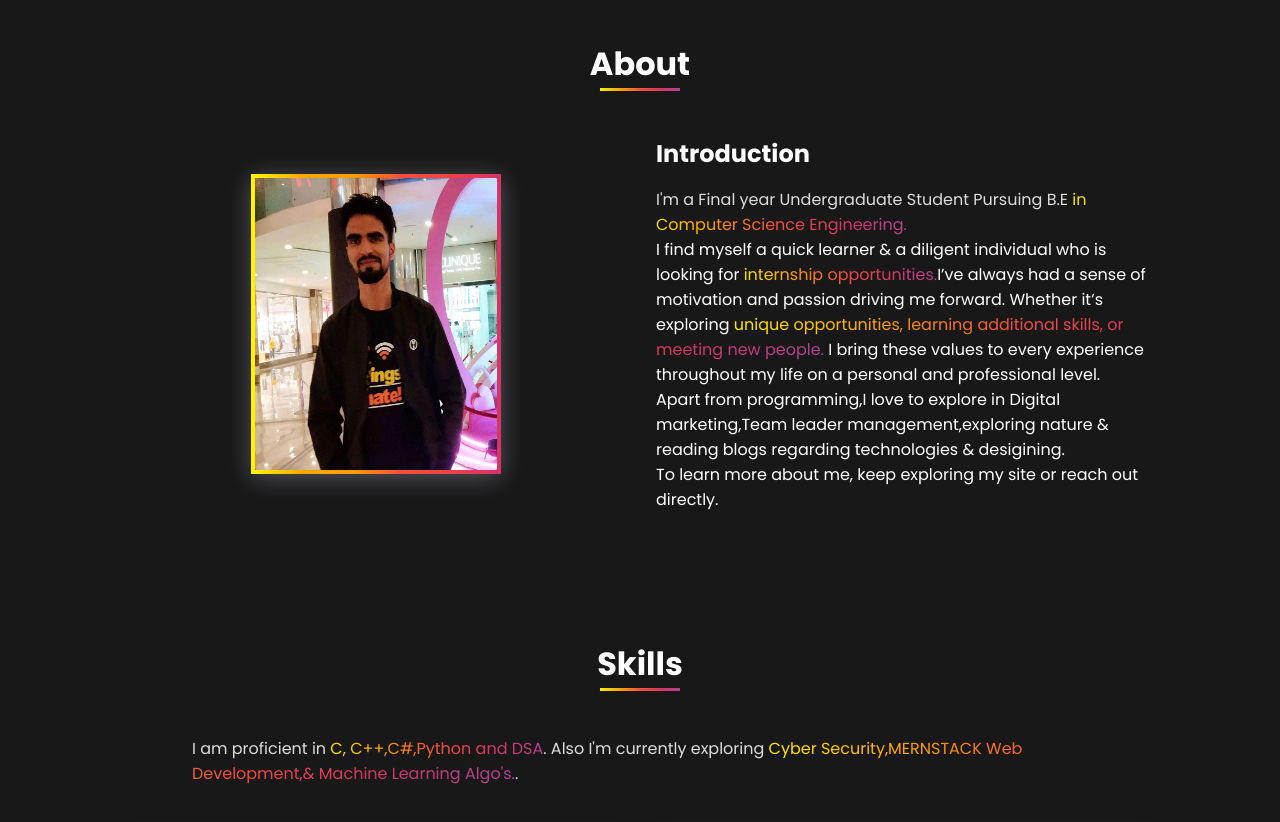
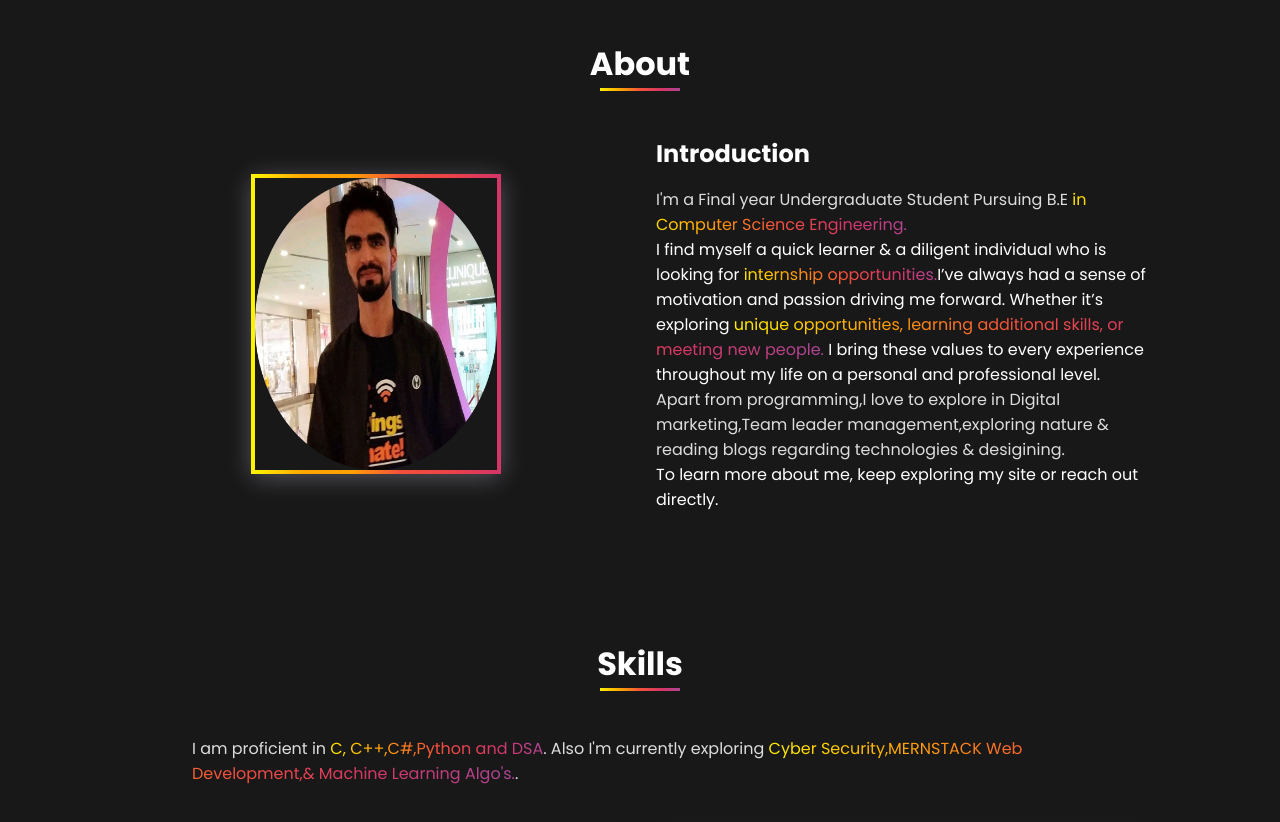
Before and after one commit to Aabidnabi/Personal_Portfolio-Webiste, a plain HTML site: page index.html in a window 1280 px wide. Shown: the part 840-1662 px from the top of the page. Drawn offline with nearby package versions, Linux system fonts and the light colour scheme.

Commit message:
profile updated

```diff
--- a/index.html
+++ b/index.html
@@ -76,7 +76,7 @@
 
                 <div class="about__container bd-grid">
                     <div class="about__img">
-                <img src="assets/img/about-me.jpg" alt="" style="width: 250px; height: 300px">
+                <img src="assets/img/profile-me.png" alt="" style="width: 250px; height: 300px">
                     </div>
                     <div>
                         <h2 class="about__subtitle"> <span class="text-highlight-2"></span>Introduction</h2>
@@ -85,8 +85,8 @@
                         <p style="color:#dddddd;" class="about__text"></p> I find myself a quick learner & a diligent individual who is looking for
                         <span class="text-highlight-2">internship opportunities.</span>I’ve always had a sense of motivation and passion driving me forward. Whether it’s exploring
                          <span class="text-highlight-2"> unique opportunities, learning additional skills, or meeting new people.</span>
-                         I bring these values to every experience throughout my life on a personal and professional level.</p>
-                        <p style="color:#dddddd;" class="about__text"></p>Apart from programming,I love to explore in Digital marketing,Team leader management,exploring nature & reading blogs regarding technologies & desigining.</p>
+                         I bring these values to every experience throughout my life on a personal and professional level.
+                        <p style="color:#dddddd;" class="about__text">Apart from programming,I love to explore in Digital marketing,Team leader management,exploring nature & reading blogs regarding technologies & desigining.</p>
                         <p style="color:#dddddd;" class="about__text"></p>To learn more about me, keep exploring my site or reach out directly.</div>
                     </div>
                 </div>
```
Also changed, not shown: assets/img/profile-me.png (added).
